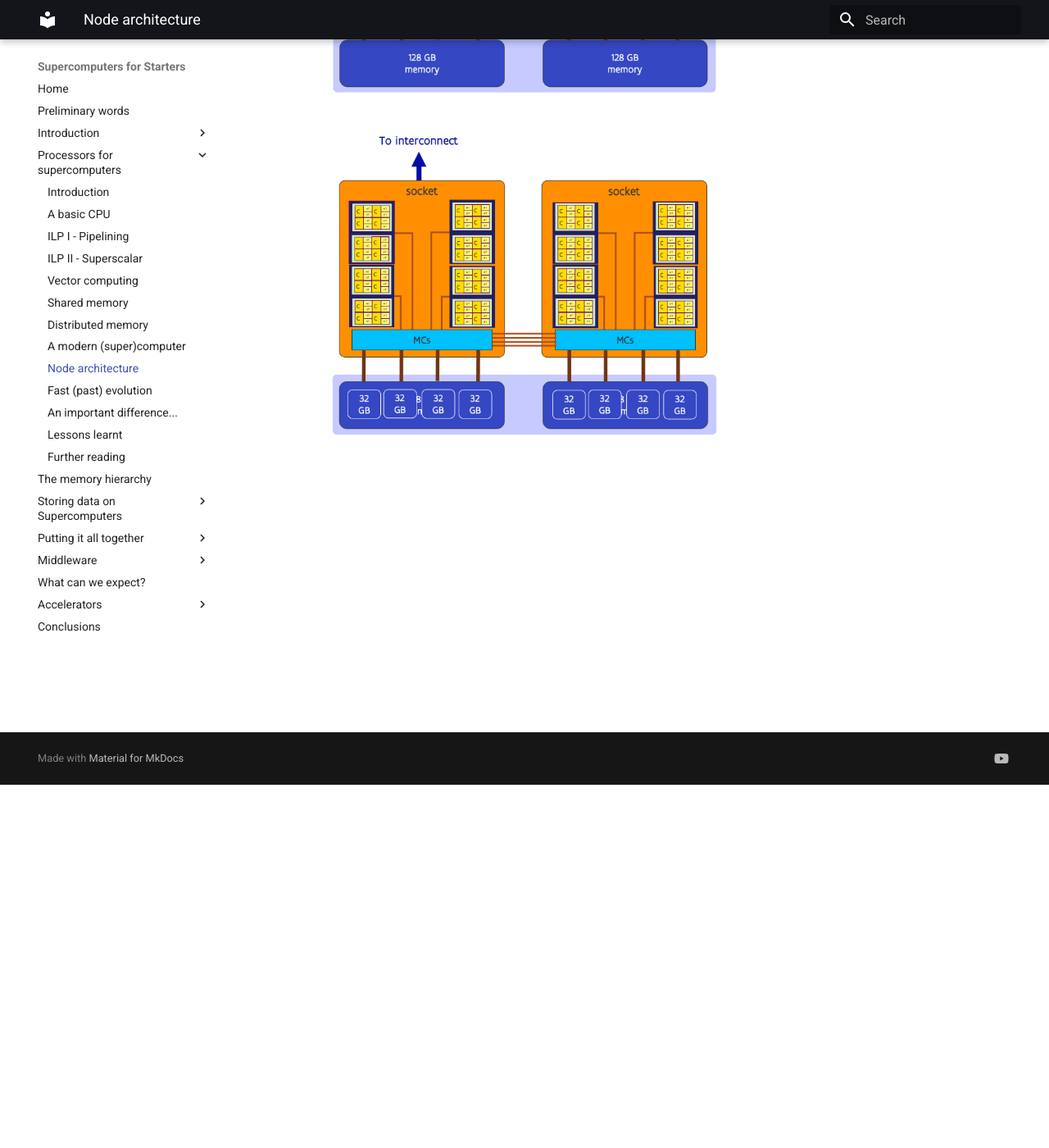
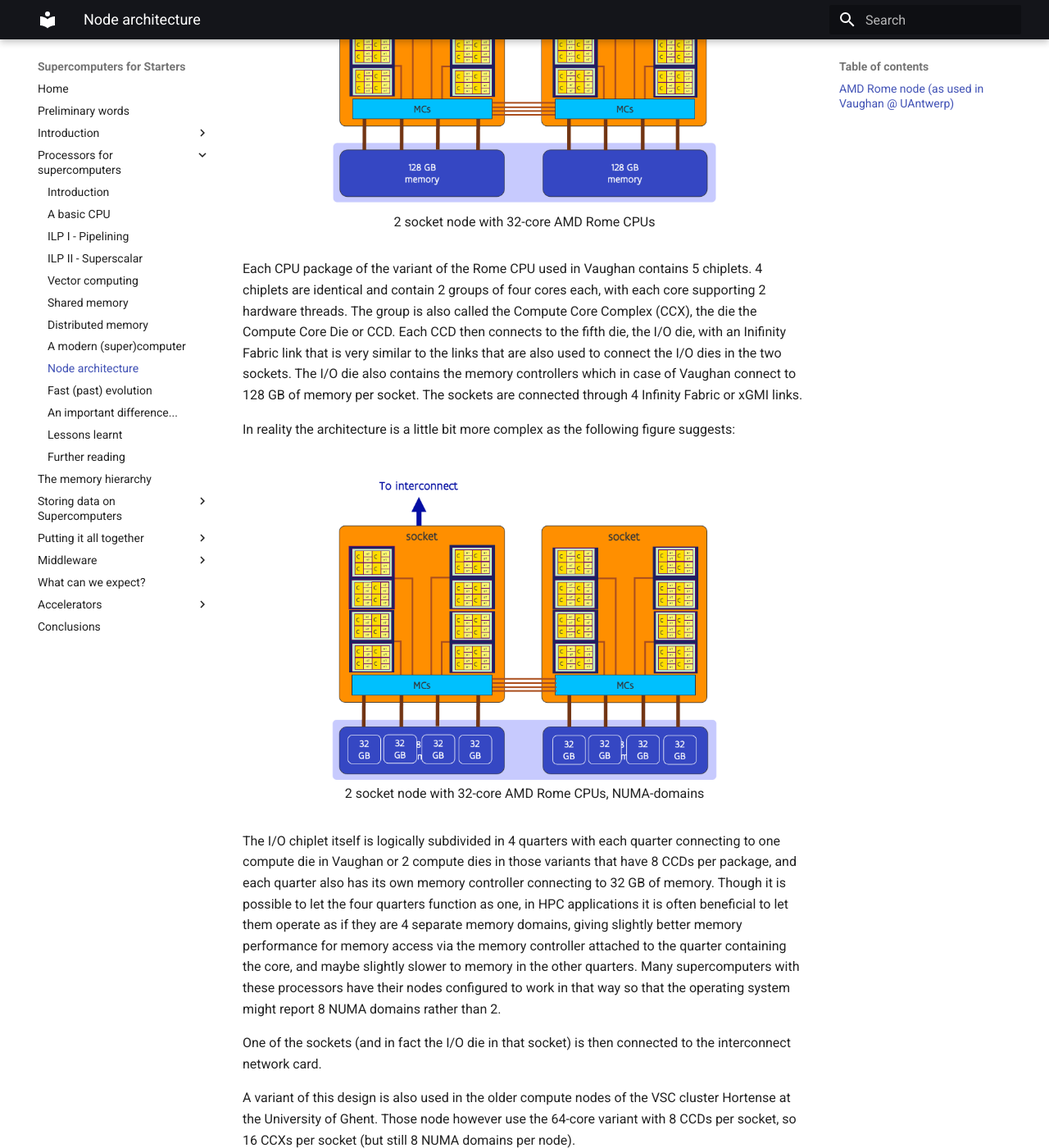
Before and after one commit to klust/SupercomputersForStarters, an MkDocs documentation site: the page built from docs/C02_Processors/C02_S09_Node_architecture.md, in a window 1280 px wide and 1400 px high, scrolled down 443 px. Shown: the whole window at 82% size. Built offline with MkDocs 1.6.1 and Material for MkDocs 9.7.7, drawn with Linux system fonts in a browser that asks for light colours; some of the changed text lies outside the part shown.

Commit message:
Add the section about node architecture.

```diff
--- a/docs/C02_Processors/C02_S09_Node_architecture.md
+++ b/docs/C02_Processors/C02_S09_Node_architecture.md
@@ -1,7 +1,54 @@
 # Some node architectures
 
+## AMD Rome node (as used in Vaughan @ UAntwerp)
 
+A large fraction of the compute nodes of the University of Antwerp cluster
+Vaughan consists of second generation AMD EPYC nodes (code-named Rome)
+with 32 cores.
 
-![AMD Rome CPU of Vaughan](../img/C02_S09_01_AMD_Rome_1.png)
+<figure markdown>
+  ![AMD Rome CPU of Vaughan](../img/C02_S09_01_AMD_Rome_1.png)
+  <caption>2 socket node with 32-core AMD Rome CPUs</caption>
+</figure>
 
-![AMD Rome CPU of Vaughan](../img/C02_S09_01_AMD_Rome_2.png)
+Each CPU package of the variant of the Rome CPU used in Vaughan contains
+5 chiplets. 4 chiplets are identical and contain 2 groups of four cores
+each, with each core supporting 2 hardware threads. The group is also called
+the Compute Core Complex (CCX), the die the Compute Core Die or CCD.
+Each CCD then connects to the fifth die, the I/O die, with an
+Inifinity Fabric link that is very similar to the links that are also
+used to connect the I/O dies in the two sockets. The I/O die also
+contains the memory controllers which in case of Vaughan connect
+to 128 GB of memory per socket. The sockets are connected through
+4 Infinity Fabric or xGMI links.
+
+In reality the architecture is a little bit more complex as the following
+figure suggests:
+
+<figure markdown>
+  ![AMD Rome CPU of Vaughan](../img/C02_S09_01_AMD_Rome_2.png)
+  <caption>2 socket node with 32-core AMD Rome CPUs, NUMA-domains</caption>
+</figure>
+
+The I/O chiplet itself is logically subdivided in 4 quarters with each quarter
+connecting to one compute die in Vaughan or 2 compute dies in those variants that
+have 8 CCDs per package, and each quarter also has its own memory controller
+connecting to 32 GB of memory. Though it is possible to let the four quarters
+function as one, in HPC applications it is often beneficial to let them
+operate as if they are 4 separate memory domains, giving slightly better memory
+performance for memory access via the memory controller attached to the quarter
+containing the core, and maybe slightly slower to memory in the other quarters.
+Many supercomputers with these processors have their nodes configured to work
+in that way so that the operating system might report 8 NUMA domains rather than 2.
+
+One of the sockets (and in fact the I/O die in that socket) is then connected
+to the interconnect network card.
+
+A variant of this design is also used in the older compute nodes of the VSC cluster
+Hortense at the University of Ghent. Those node however use the 64-core variant with
+8 CCDs per socket, so 16 CCXs per socket (but still 8 NUMA domains per node).
+
+The European pre-exascale supercomputer LUMI operated by CSC in Finland, and the newer
+compute nodes of Hortense use 64-core third generation EPYC processors (code-named Milan)
+that have one core group of 8 cores per chiplet, so the CCXs and CCDs are equal,
+but otherwise the design is again similar to the design of the Rome nodes.
```
